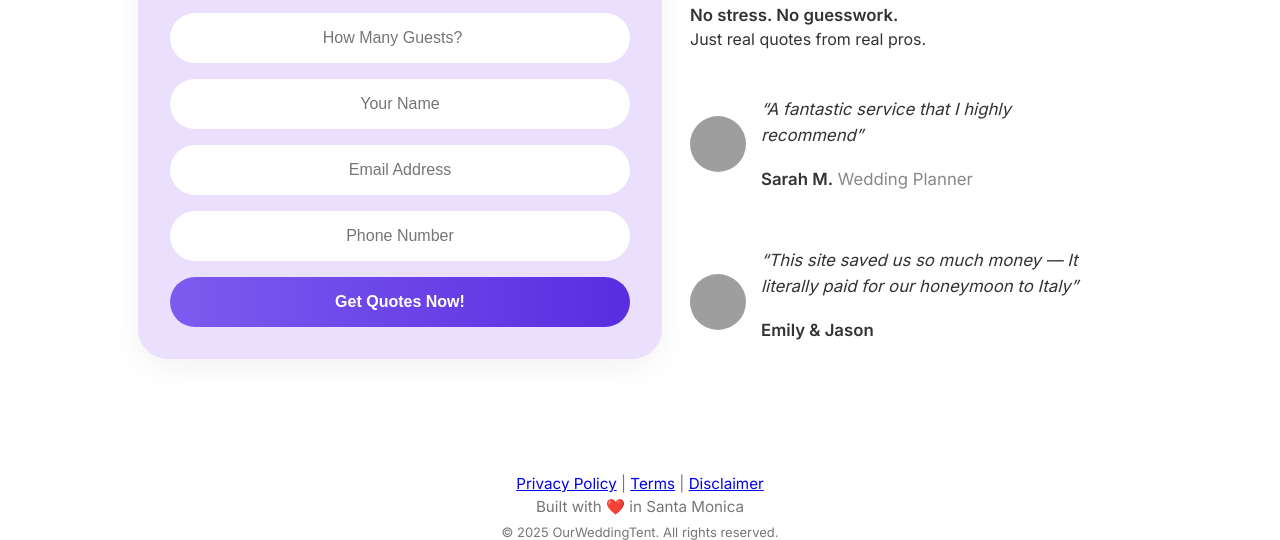
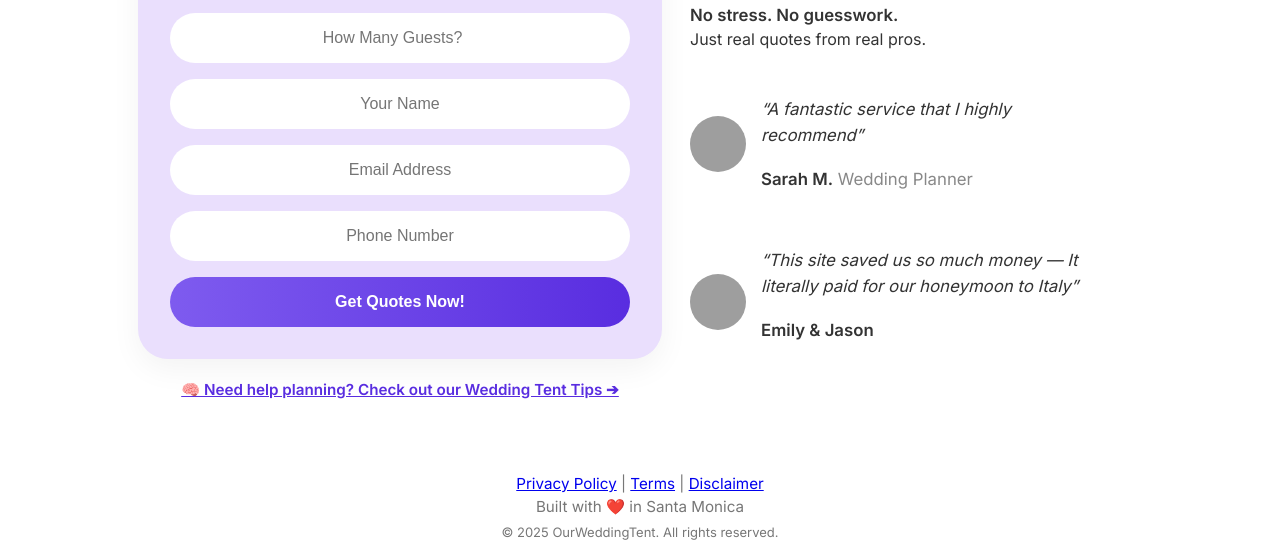
Before and after one commit to Cubeking93/ourweddingtent, a website: page index.html in a window 1280 px wide. Shown: the part 409-949 px from the top of the page. Drawn offline with Linux system fonts and the light colour scheme; grey boxes are pictures that could not be loaded.

Commit message:
Update index.html

```diff
--- a/index.html
+++ b/index.html
@@ -1,5 +1,4 @@
 <!DOCTYPE html>
-
 <html lang="en">
 <head>
 <meta charset="utf-8"/>
@@ -27,6 +26,15 @@
         <input name="phone" placeholder="Phone Number" required="" type="tel"/>
         <button type="submit">Get Quotes Now!</button>
       </form>
+
+      <!-- Added Tips Link -->
+      <div style="text-align: center; margin-top: 20px;">
+        <a href="tips.html" style="color: #592de0; font-weight: 600; text-decoration: underline; font-size: 0.95rem;">
+          🧠 Need help planning? Check out our Wedding Tent Tips ➔
+        </a>
+      </div>
+      <!-- End Tips Link -->
+
     </div>
     <div class="text-section">
       <h2>Save $1,000s on your wedding tent—in just a few clicks</h2>
```
